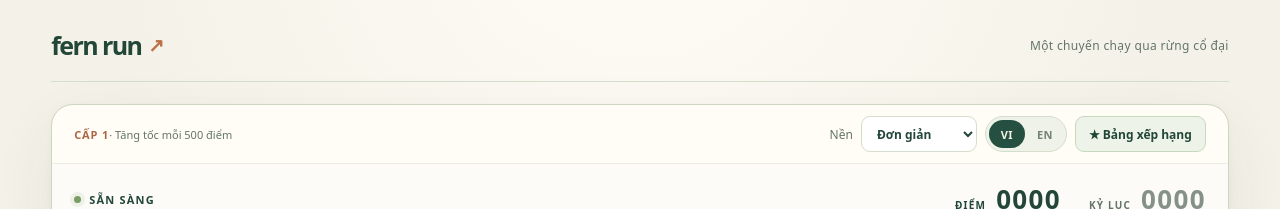
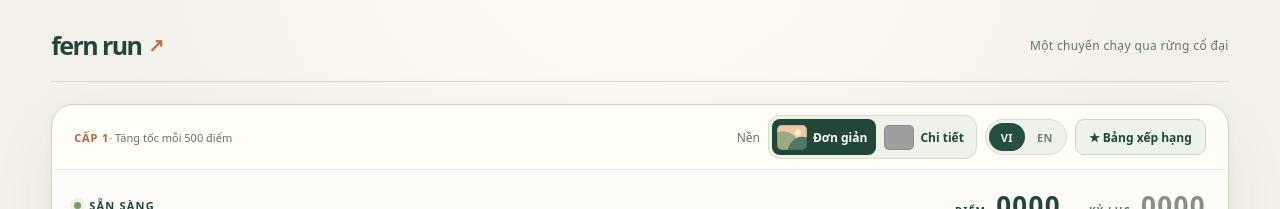
Before and after one commit to TienHoangSG/dino-runner, a React (Vite) app: page / in a window 1280 px wide. Shown: the top 209 px of the page. Built offline with nearby package versions, Linux system fonts and the light colour scheme; no server answers; grey boxes are pictures that could not be loaded.

Commit message:
Add scenery previews and a compact landscape background switch

```diff
--- a/src/i18n.ts
+++ b/src/i18n.ts
@@ -41,6 +41,7 @@ export const messages = {
     releaseToStand: 'Nhấc tay để đứng lên',
     backgroundLabel: 'Kiểu nền',
     background: 'Nền',
+    detailedBackground: 'Nền chi tiết',
     detailed: 'Chi tiết',
     simple: 'Đơn giản',
     closeLeaderboard: 'Đóng bảng xếp hạng',
@@ -92,6 +93,7 @@ export const messages = {
     releaseToStand: 'Release to stand up',
     backgroundLabel: 'Background style',
     background: 'Background',
+    detailedBackground: 'Detailed scenery',
     detailed: 'Detailed',
     simple: 'Simple',
     closeLeaderboard: 'Close leaderboard',
--- a/src/main.tsx
+++ b/src/main.tsx
@@ -414,7 +414,22 @@ function App() {
 
 
       <div className="game-toolbar">
-      <div className="level"><span className="level-copy">{t.level} {Math.floor(score / 500) + 1}<span className="speed-hint"> · {t.speedHint}</span></span><div className="game-options"><div className="background-options" role="group" aria-label={t.backgroundLabel}><span>{t.background}</span><select aria-label={t.backgroundLabel} value={backgroundMode} onChange={event => setBackgroundMode(event.target.value as BackgroundMode)}><option value="simple">{t.simple}</option><option value="detailed">{t.detailed}</option></select></div><div className="language-switch" role="group" aria-label={t.languageLabel}><button type="button" lang="vi" className={language === 'vi' ? 'active' : ''} aria-pressed={language === 'vi'} onClick={() => setLanguage('vi')}>VI</button><button type="button" lang="en" className={language === 'en' ? 'active' : ''} aria-pressed={language === 'en'} onClick={() => setLanguage('en')}>EN</button></div><button ref={leaderboardButton} className="leaderboard-button" type="button" onClick={openLeaderboard} aria-haspopup="dialog" aria-expanded={leaderboardOpen}>★ {t.leaderboard}</button></div></div>
+      <div className="level"><span className="level-copy">{t.level} {Math.floor(score / 500) + 1}<span className="speed-hint"> · {t.speedHint}</span></span><div className="game-options"><div className="background-options" role="group" aria-label={t.backgroundLabel}><span>{t.background}</span><div className="scene-choices">
+          {(['simple', 'detailed'] as const).map(mode => (
+            <button type="button" key={mode} aria-pressed={backgroundMode === mode}
+              onClick={() => setBackgroundMode(mode)}>
+              <span className={`scene-swatch ${mode}`} aria-hidden="true" />
+              {t[mode]}
+            </button>
+          ))}
+        </div>
+        <button type="button" className="landscape-background" role="switch"
+          aria-checked={backgroundMode === 'detailed'}
+          aria-label={t.detailedBackground}
+          onClick={() => setBackgroundMode(mode => mode === 'simple' ? 'detailed' : 'simple')}>
+          {t.detailedBackground}<span className="switch-track" aria-hidden="true" />
+        </button>
+      </div><div className="language-switch" role="group" aria-label={t.languageLabel}><button type="button" lang="vi" className={language === 'vi' ? 'active' : ''} aria-pressed={language === 'vi'} onClick={() => setLanguage('vi')}>VI</button><button type="button" lang="en" className={language === 'en' ? 'active' : ''} aria-pressed={language === 'en'} onClick={() => setLanguage('en')}>EN</button></div><button ref={leaderboardButton} className="leaderboard-button" type="button" onClick={openLeaderboard} aria-haspopup="dialog" aria-expanded={leaderboardOpen}>★ {t.leaderboard}</button></div></div>
       <div className="scorebar"><span>{phase === 'playing' ? t.playing : phase === 'over' ? t.over : phase === 'paused' ? t.paused : t.ready}</span><div>{t.score} <strong>{String(score).padStart(4,'0')}</strong><span>{t.best} <strong>{String(best).padStart(4,'0')}</strong></span></div></div>
       </div>
       <div className="stage" onPointerDown={event => {
--- a/src/style.css
+++ b/src/style.css
@@ -47,8 +47,6 @@ button:focus-visible { outline: 3px solid #bd7048; outline-offset: 3px; }
 .guide-touch, .guide-note { display:none; }
 .play-guide kbd { padding:2px 5px; font-size:9px; }
 .background-options { display:flex; align-items:center; gap:5px; color:#7a8375; font-size:10px; letter-spacing:0; }
-.background-options select { max-width:105px; padding:6px 8px; border:1px solid #d6dbcf; border-radius:999px; background:#fffdf6; color:#315c4a; font:inherit; cursor:pointer; }
-.background-options select:focus-visible { outline:3px solid #bd7048; outline-offset:3px; }
 .leaderboard-backdrop { position:absolute; inset:0; z-index:8; display:grid; place-items:center; padding:16px; background:#173f36a8; }
 .leaderboard-dialog { width:min(520px,100%); max-height:100%; overflow:auto; padding:22px 26px; border:1px solid #d1dac6; border-radius:18px; background:#faf9f3; box-shadow:0 20px 60px #132f2990; }
 .leaderboard-heading { display:flex; align-items:flex-start; justify-content:space-between; gap:12px; }
@@ -156,7 +154,6 @@ header { min-height:54px; padding-bottom:18px; border-color:var(--line); }
 .speed-hint { font-weight:500; letter-spacing:0; color:var(--muted); }
 .game-options { gap:8px; }
 .background-options { gap:8px; font-size:12px; color:var(--muted); }
-.background-options select { max-width:none; min-height:36px; padding:7px 28px 7px 11px; border-color:var(--line); border-radius:9px; background-color:#fff; color:var(--ink); font-size:12px; font-weight:700; }
 .language-switch { min-height:36px; padding:3px; border-color:var(--line); background:#eef2e8; }
 .language-switch button { min-width:36px; min-height:28px; font-size:11px; }
 .leaderboard-button { min-height:36px; padding:8px 13px; border-color:#c8d8bd; border-radius:9px; background:#edf3e8; color:var(--ink); font-size:12px; font-weight:700; }
@@ -215,7 +212,6 @@ button:active { transform:scale(.97); }
   .level-copy .speed-hint { display:inline; }
   .game-options { width:100%; justify-content:space-between; margin:0; gap:5px; }
   .background-options > span { display:none; }
-  .background-options select { min-height:38px; max-width:112px; padding-left:9px; font-size:12px; }
   .language-switch { min-height:38px; }
   .leaderboard-button { min-height:38px; padding:7px 9px; font-size:11px; }
   .scorebar { min-height:60px; padding:10px 12px; flex-wrap:wrap; gap:6px; }
@@ -238,7 +234,6 @@ button:active { transform:scale(.97); }
   .name-overlay input { font-size:20px; }
 }
 @media (max-width:360px) {
-  .background-options select { width:95px; max-width:95px; font-size:11px; }
   .language-switch button { min-width:30px; padding:5px 3px; }
   .leaderboard-button { padding:6px 7px; font-size:10px; }
   .scorebar { align-items:flex-start; }
@@ -250,7 +245,6 @@ button:active { transform:scale(.97); }
   .guide-item strong { font-size:12px; }
 }
 @media (pointer:coarse) {
-  .background-options select { font-size:16px; }
   .guide-note { margin-bottom:0; }
 }
 
@@ -282,3 +276,31 @@ button:active { transform:scale(.97); }
   border:1px solid #ffffff90; border-radius:11px; background:#f8f3e6e6;
   color:var(--ink); font:bold 22px/1 sans-serif;
 }
+
+.landscape-background {
+  display:none; align-items:center; gap:7px; min-height:44px; padding:0 9px;
+  border:1px solid var(--line); border-radius:9px; background:var(--surface);
+  color:var(--ink); font:inherit; font-weight:700; white-space:nowrap;
+}
+.switch-track { width:25px; height:15px; border-radius:10px; background:#778074; padding:2px; box-sizing:border-box; }
+.switch-track::before { content:''; display:block; width:11px; height:11px; border-radius:50%; background:white; }
+.landscape-background[aria-checked=true] .switch-track { background:var(--ink); }
+.landscape-background[aria-checked=true] .switch-track::before { transform:translateX(10px); }
+@media (pointer:coarse) and (orientation:landscape) and (max-height:600px) {
+  .background-options .scene-choices { display:none; }
+  .landscape-background { display:inline-flex; }
+}
+.force-landscape .background-options .scene-choices { display:none; }
+.force-landscape .landscape-background { display:inline-flex; }
+
+.scene-choices { display:flex; gap:3px; padding:3px; background:#eef2e8; border:1px solid var(--line); border-radius:12px; }
+.scene-choices button { display:flex; align-items:center; gap:6px; padding:4px 8px 4px 4px; min-height:36px; border:1px solid transparent; border-radius:8px; background:transparent; color:var(--ink); font:inherit; font-weight:600; white-space:nowrap; }
+.scene-choices button[aria-pressed=true] { background:var(--ink); color:white; }
+.scene-choices button:focus-visible { outline:2px solid var(--accent); outline-offset:1px; }
+.scene-swatch { width:30px; height:25px; border-radius:5px; box-shadow:inset 0 0 0 1px #172e3322; }
+.scene-swatch.simple { background:radial-gradient(ellipse at 85% 120%, #527863 0 42%, transparent 44%), radial-gradient(ellipse at 20% 115%, #9da981 0 54%, transparent 56%), radial-gradient(circle at 70% 30%, #fff0be 0 11%, transparent 13%), #eac8ab; }
+.scene-swatch.detailed { background: #9fb596 url('/prehistoric-mountain-valley.png') center / cover; }
+@media (max-width:600px) {
+  .game-options { flex-wrap:wrap; }
+  .scene-choices button { min-height:44px; }
+}
```
